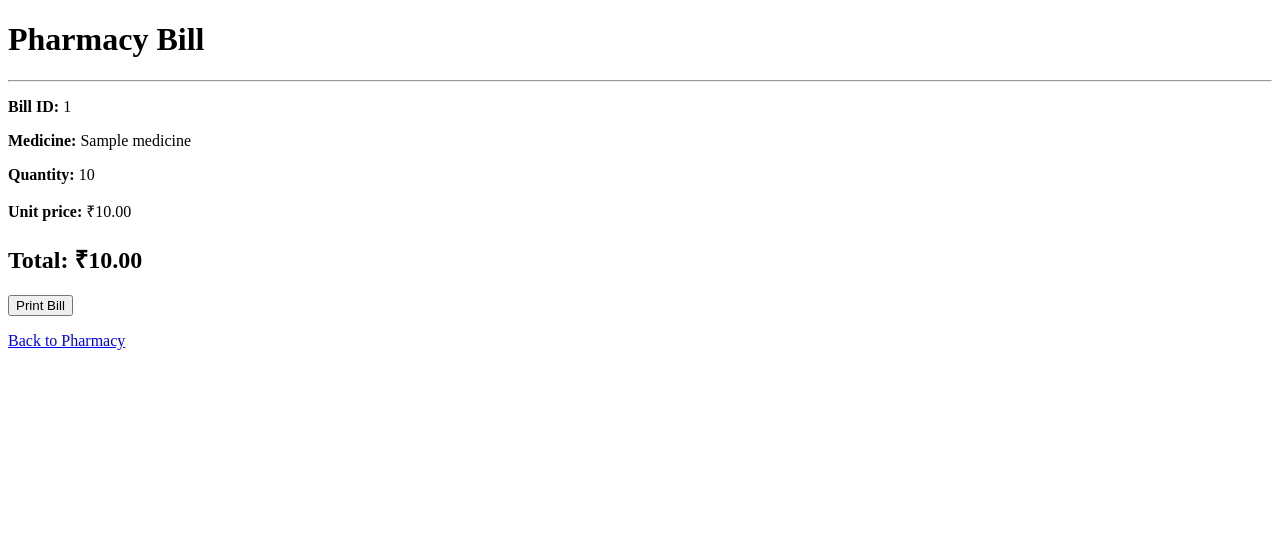
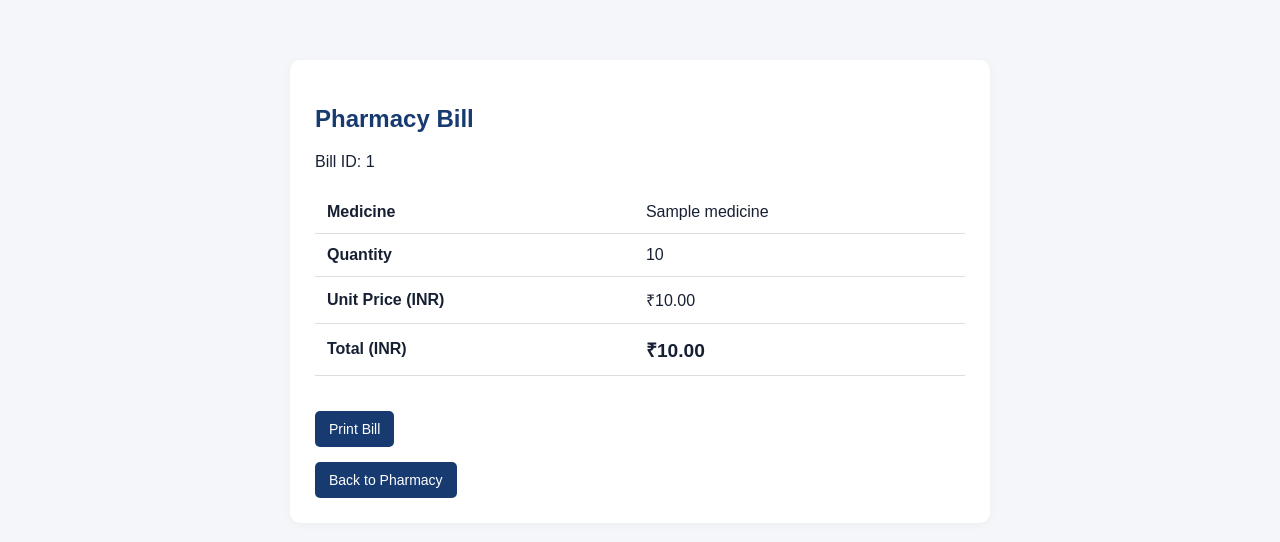
Before and after one commit to siddharthvr7/PharmacySystem, a Flask app: template templates/bill.html in a window 1280 px wide. Shown: the top 542 px of the page. Run offline with Flask 3, Linux system fonts and the light colour scheme; the template is opened without the code that fills it: most values are stand-ins (such as "Sample title", 1, 10 or a date in 2020).

Commit message:
Improve v3 bill page styling

```diff
--- a/templates/bill.html
+++ b/templates/bill.html
@@ -1,19 +1,88 @@
+
 <!DOCTYPE html>
 <html lang="en">
 <head>
     <meta charset="UTF-8">
     <meta name="viewport" content="width=device-width, initial-scale=1">
-    <title>Bill #{{ bill.id }}</title>
+    <title>Pharmacy Bill - V3</title>
+    <style>
+        body {
+            font-family: Arial, sans-serif;
+            max-width: 700px;
+            margin: 40px auto;
+            padding: 20px;
+            background: #f4f6f9;
+            color: #172033;
+        }
+        section {
+            background: white;
+            padding: 25px;
+            border-radius: 10px;
+            box-shadow: 0 2px 8px rgba(0, 0, 0, 0.04);
+        }
+        h1 { color: #173b70; }
+        table {
+            width: 100%;
+            border-collapse: collapse;
+            margin: 20px 0;
+        }
+        th, td {
+            padding: 12px;
+            text-align: left;
+            border-bottom: 1px solid #ddd;
+        }
+        .total {
+            font-size: 1.2em;
+            font-weight: bold;
+        }
+        a, button {
+            display: inline-block;
+            margin-top: 15px;
+            padding: 10px 14px;
+            background: #173b70;
+            color: white;
+            text-decoration: none;
+            border: none;
+            border-radius: 5px;
+            cursor: pointer;
+            font-size: 14px;
+        }
+        @media print {
+            body { background: white; margin: 0; }
+            section { box-shadow: none; }
+            .no-print { display: none; }
+        }
+    </style>
 </head>
 <body>
-    <h1>Pharmacy Bill</h1>
-    <hr>
-    <p><strong>Bill ID:</strong> {{ bill.id }}</p>
-    <p><strong>Medicine:</strong> {{ bill.medicine }}</p>
-    <p><strong>Quantity:</strong> {{ bill.quantity }}</p>
-    <p><strong>Unit price:</strong> ₹{{ "%.2f"|format(bill.unit_price) }}</p>
-    <h2>Total: ₹{{ "%.2f"|format(bill.total) }}</h2>
-    <button onclick="window.print()">Print Bill</button>
-    <p><a href="/">Back to Pharmacy</a></p>
+    <section>
+        <h1>Pharmacy Bill</h1>
+        <p>Bill ID: {{ bill.id }}</p>
+
+        <table>
+            <tr>
+                <th>Medicine</th>
+                <td>{{ bill.medicine }}</td>
+            </tr>
+            <tr>
+                <th>Quantity</th>
+                <td>{{ bill.quantity }}</td>
+            </tr>
+            <tr>
+                <th>Unit Price (INR)</th>
+                <td>₹{{ "%.2f"|format(bill.unit_price) }}</td>
+            </tr>
+            <tr>
+                <th>Total (INR)</th>
+                <td class="total">₹{{ "%.2f"|format(bill.total) }}</td>
+            </tr>
+        </table>
+
+        <div class="no-print">
+            <button onclick="window.print()">Print Bill</button>
+            <br>
+            <a href="/">Back to Pharmacy</a>
+        </div>
+    </section>
 </body>
 </html>
```
